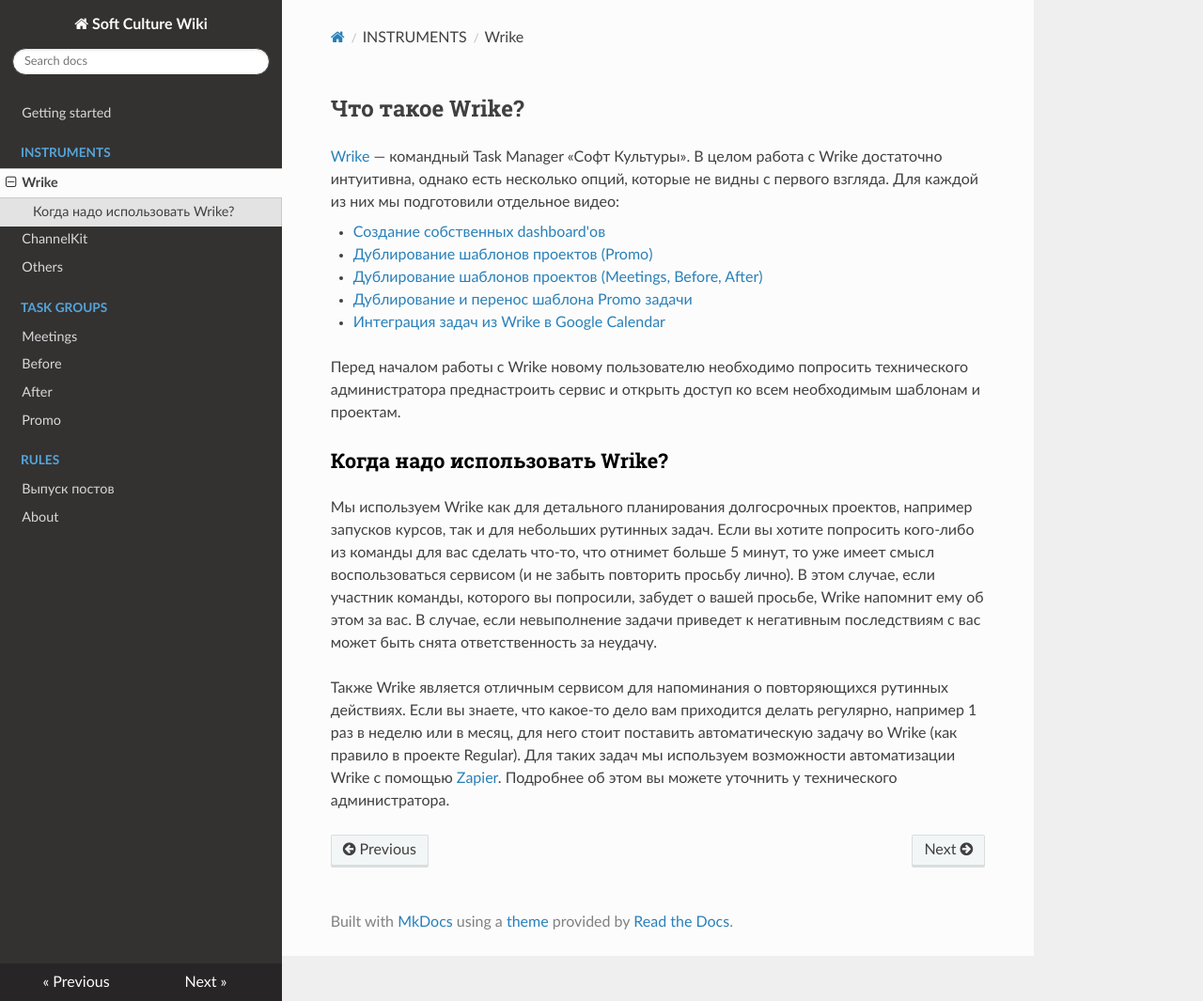
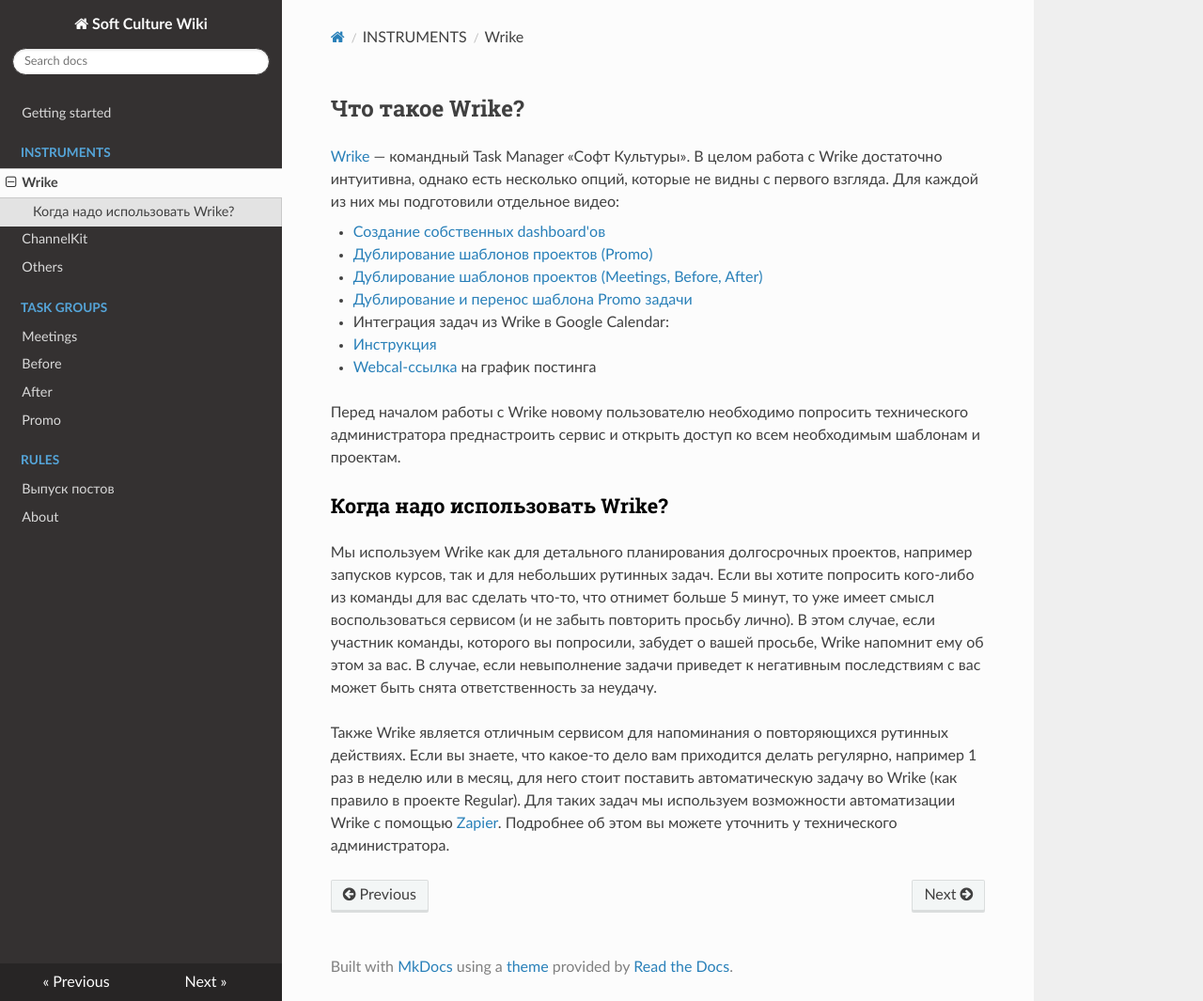
Before and after one commit to arsenyafonin/wiki, an MkDocs documentation site: the page built from docs/ins_10_wrike.md, in a window 1280 px wide and 1065 px high. Shown: the whole window at 94% size. Built offline with MkDocs 1.6.1, drawn with Linux system fonts in a browser that asks for light colours; nearby versions of some CDN libraries; old or Windows-style settings are respelled for this version of MkDocs.

Commit message:
Update ins_10_wrike.md

```diff
--- a/docs/ins_10_wrike.md
+++ b/docs/ins_10_wrike.md
@@ -6,7 +6,9 @@
 * [Дублирование шаблонов проектов (Promo)](https://vimeo.com/189766217)
 * [Дублирование шаблонов проектов (Meetings, Before, After)](https://vimeo.com/194652819)
 * [Дублирование и перенос шаблона Promo задачи](https://vimeo.com/194652911)
-* [Интеграция задач из Wrike в Google Calendar](https://help.wrike.com/hc/en-us/articles/210324085-Calendar)
+* Интеграция задач из Wrike в Google Calendar:
+  * [Инструкция](https://help.wrike.com/hc/en-us/articles/210324085-Calendar)
+  * [Webcal-ссылка](webcal://www.wrike.com/ical/4fbad112271a4a57ac8c191dd3bbfe8b) на график постинга
 
 Перед началом работы с Wrike новому пользователю необходимо попросить технического администратора преднастроить сервис и открыть доступ ко всем необходимым шаблонам и проектам.
 
```
